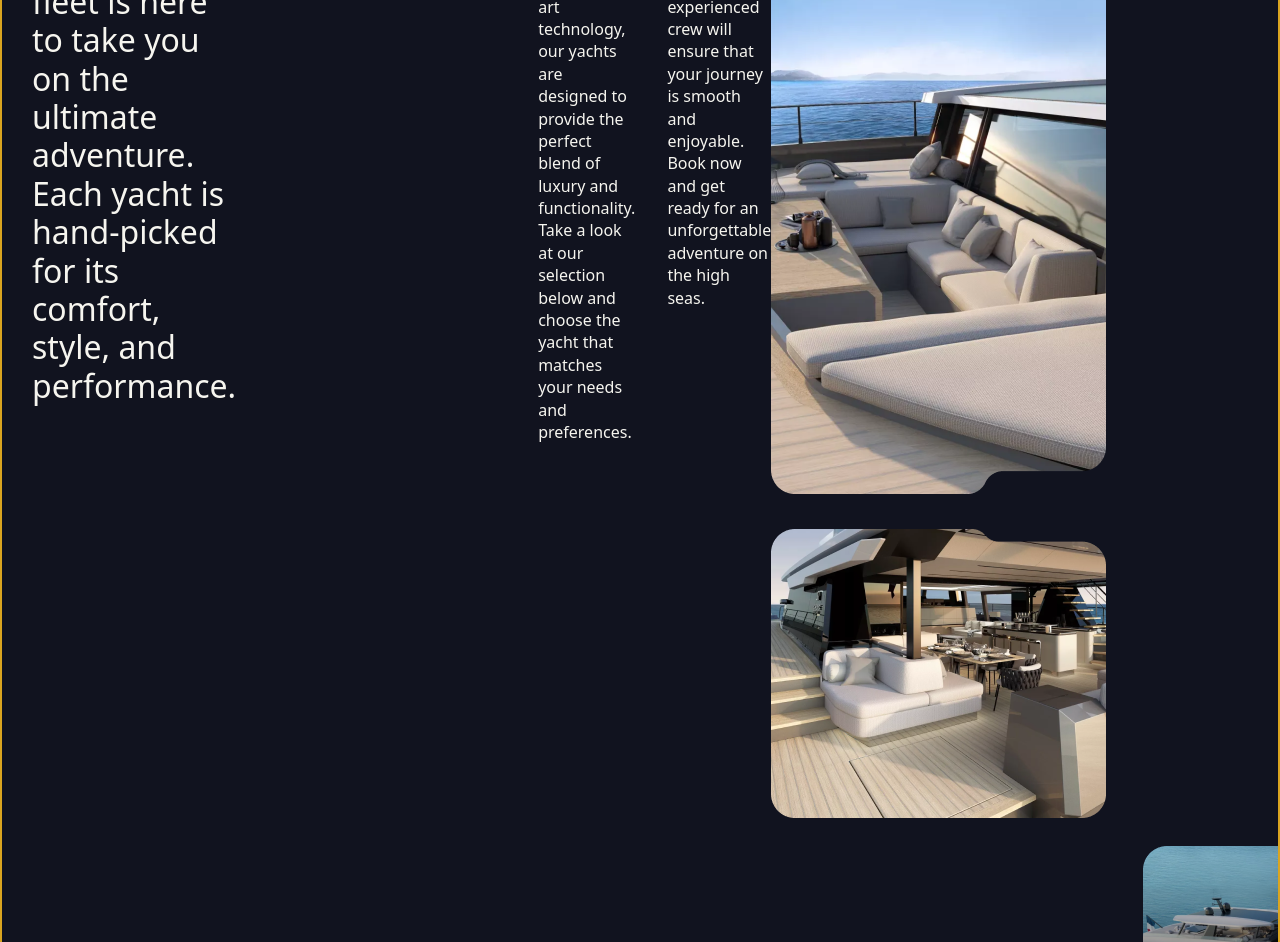
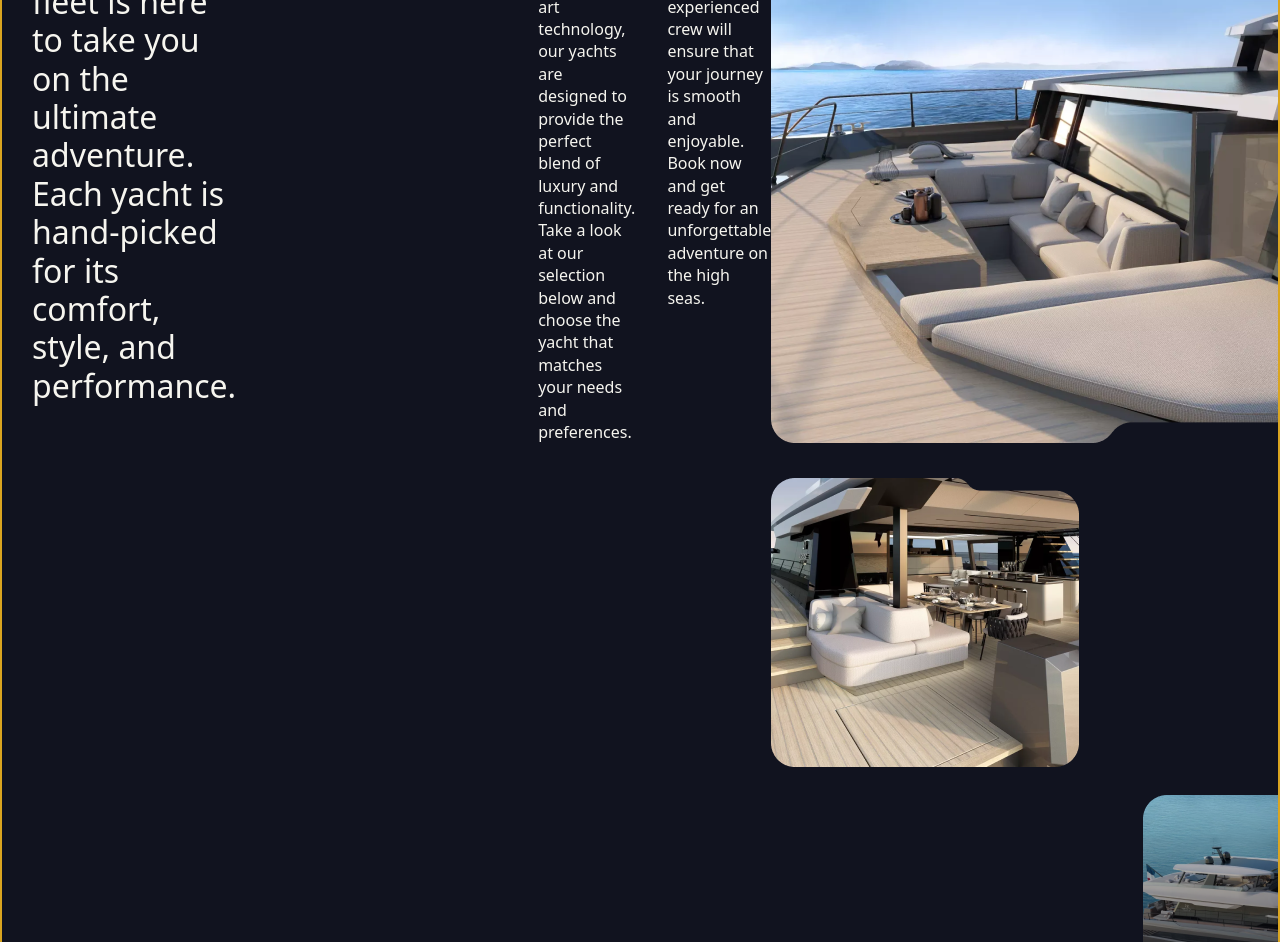
Before and after one commit to SerhiyHema/AboutBlock, a plain HTML site: page index.html in a window 1280 px wide. Shown: the part 94-1036 px from the top of the page. Drawn offline with nearby package versions, Linux system fonts and the light colour scheme.

Commit message:
Update index.html

```diff
--- a/index.html
+++ b/index.html
@@ -46,25 +46,21 @@
                 <source media="(min-width: 1280px)" srcset="./images/yahtone1x@desk.png 1x, ./images/yahtone2x@desk.png 2x" />
                 <source media="(min-width: 768px)" srcset="./images/yahtone1x@tab.png 1x, ./images/yahtone2x@tab.png 2x" />
                 <source media="(max-width: 767px)" srcset="./images/yahtone1x@mob.png 1x, ./images/yahtone2x@mob.png 2x" />
-              </picture>
               <img
                 src="./images/yahtone1x@mob.png"
                 alt="yacht"
-                width="335"
-                height="524"
-              />
+                />
+              </picture>
             </li>
             <li class="about-yacht-two">
-                <picture>
+              <picture>
                 <source media="(min-width: 768px)" srcset="/images/yahttwo1x@desktab.png 1x, /images/yahttwo2x@desktab.png 2x" />
                 <source media="(max-width: 767px)" srcset="/images/yahttwo1x@mob.png 1x, /images/yahttwo2x@mob.png 2x" />
-              </picture>
               <img
                 src="./images/yahttwo1x@mob.png"
                 alt="yacht"
-                width="335"
-                height="289"
-              />
+               />
+              </picture>
             </li>
             <li class="about-yacht-three">
              <img
```
